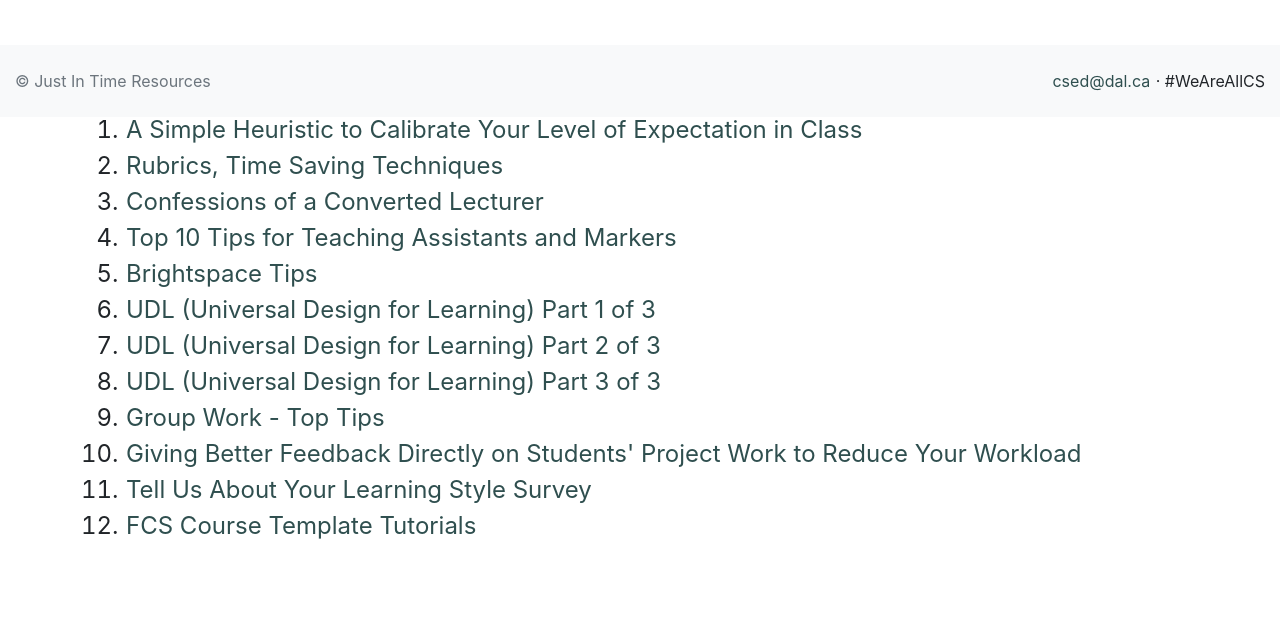
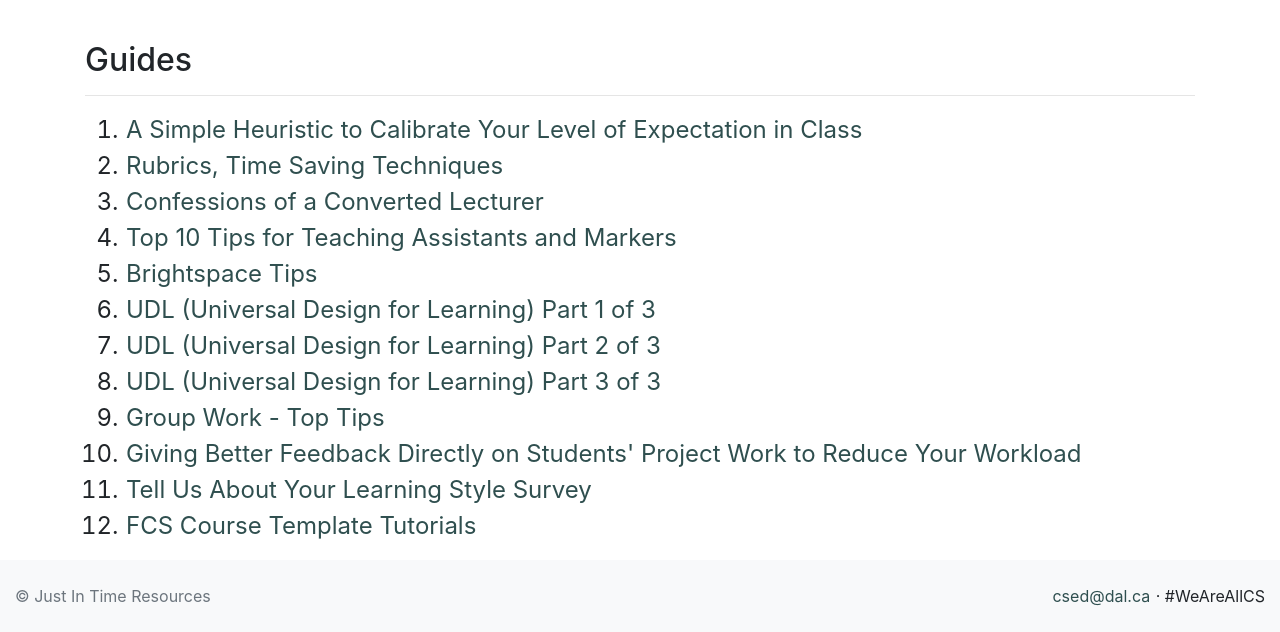
Before and after one commit to dal-csed/teaching-guides, a website: page index.html in a window 1280 px wide. Shown: the part 683-1315 px from the top of the page. Before the commit the page ends 1243 px from the top, so only its background shows below. Drawn offline with Linux system fonts and the light colour scheme.

Commit message:
remove fixed footer

```diff
--- a/index.html
+++ b/index.html
@@ -66,7 +66,7 @@
     </div>
   </div>
 
-  <footer class="fixed-bottom py-4 bg-light mt-auto">
+  <footer class="py-4 bg-light mt-auto">
     <div class="container-fluid">
       <div class="d-flex align-items-center justify-content-between small footer">
         <div class="text-muted">&copy; Just In Time Resources</div>
```
